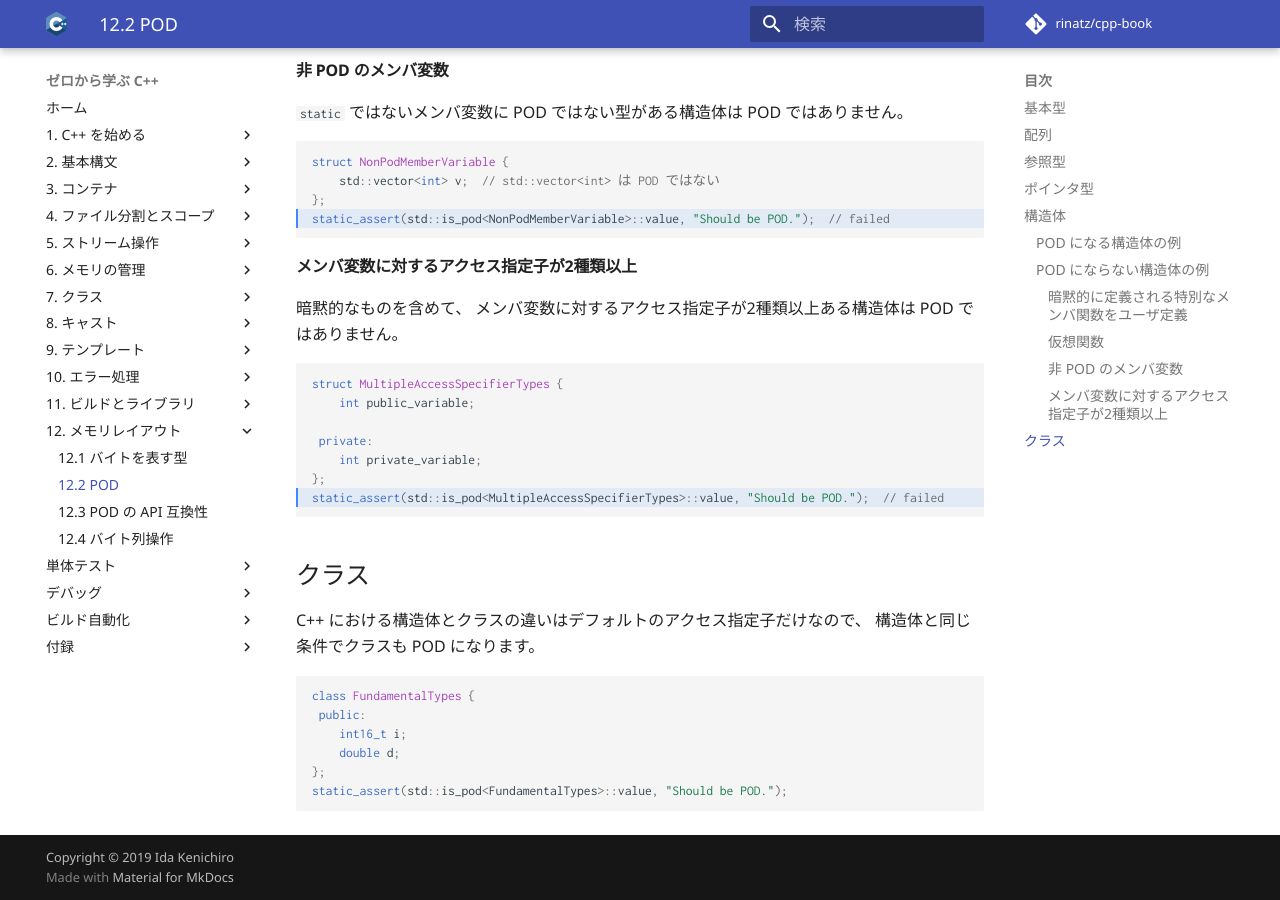
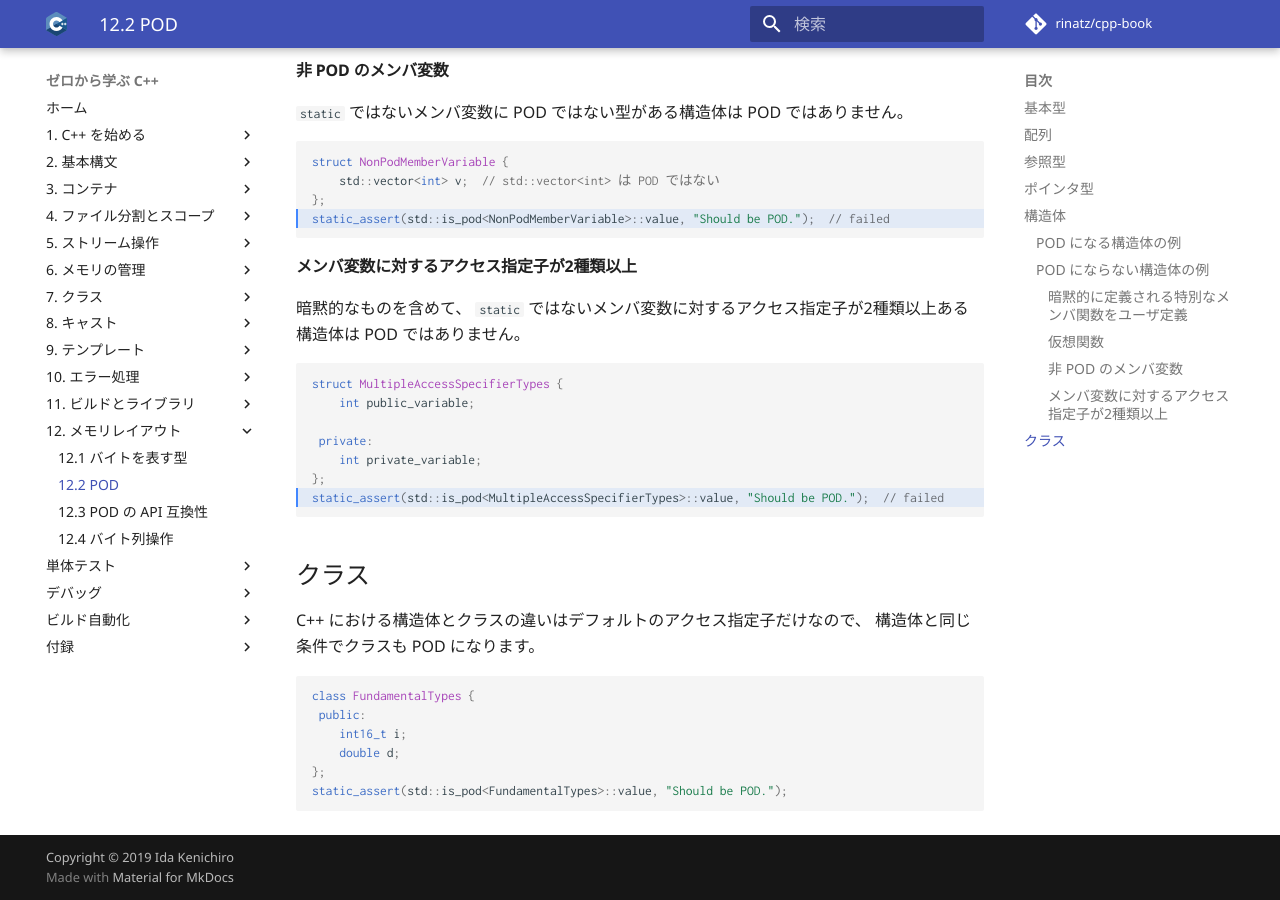
Before and after one commit to rinatz/cpp-book, an MkDocs documentation site: the page built from docs/ch12-02-plain-old-data.md, in a window 1280 px wide and 900 px high, scrolled down 3144 px. Built offline with MkDocs 1.6.1 and Material for MkDocs 9.7.7, drawn with Linux system fonts in a browser that asks for light colours; comment, search, counter and statistics services are not loaded.

Commit message:
Fix description because don't care static members

````diff
--- a/docs/ch12-02-plain-old-data.md
+++ b/docs/ch12-02-plain-old-data.md
@@ -180,7 +180,7 @@ static_assert(std::is_pod<NonPodMemberVariable>::value, "Should be POD.");  // f
 #### メンバ変数に対するアクセス指定子が2種類以上
 
 暗黙的なものを含めて、
-メンバ変数に対するアクセス指定子が2種類以上ある構造体は POD ではありません。
+`static` ではないメンバ変数に対するアクセス指定子が2種類以上ある構造体は POD ではありません。
 
 ```cpp hl_lines="7"
 struct MultipleAccessSpecifierTypes {
````
